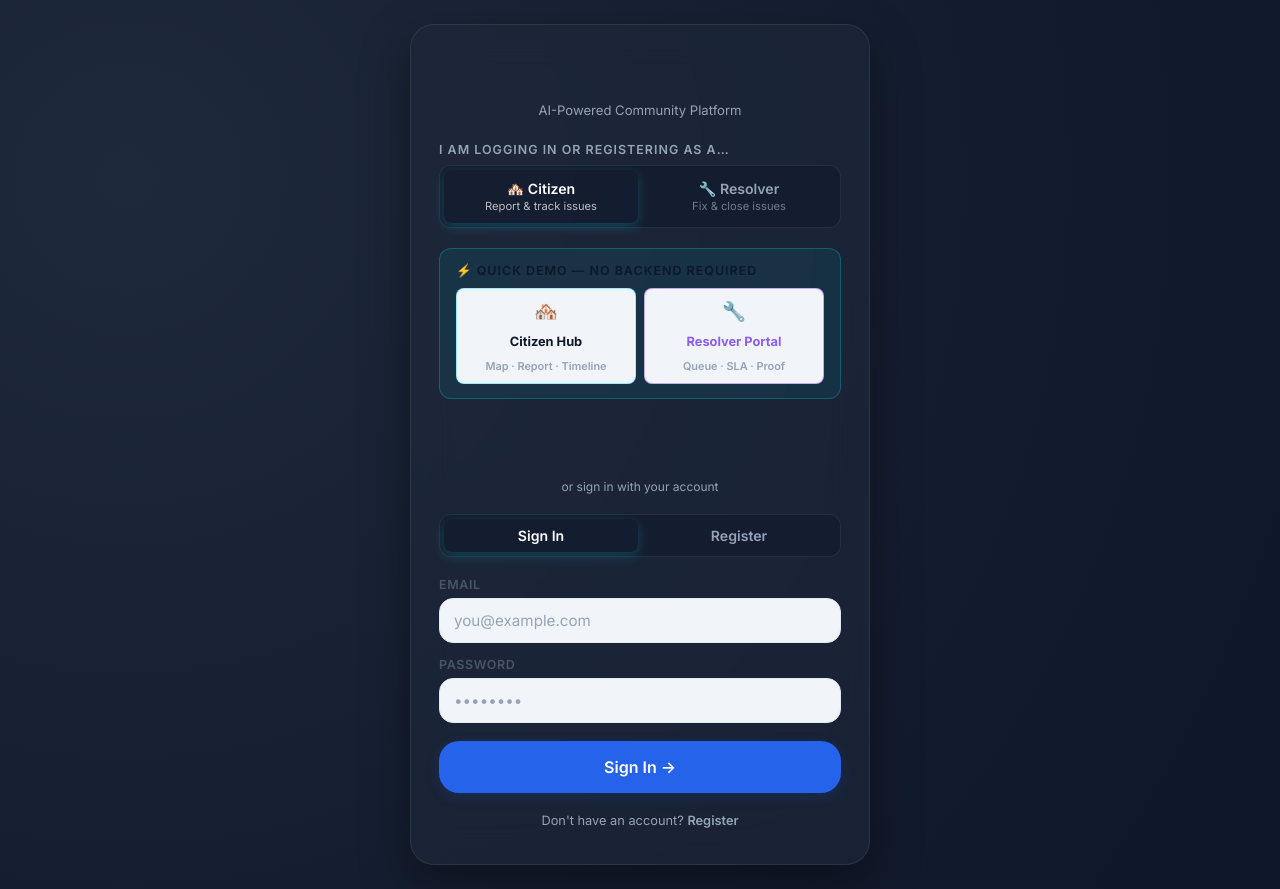
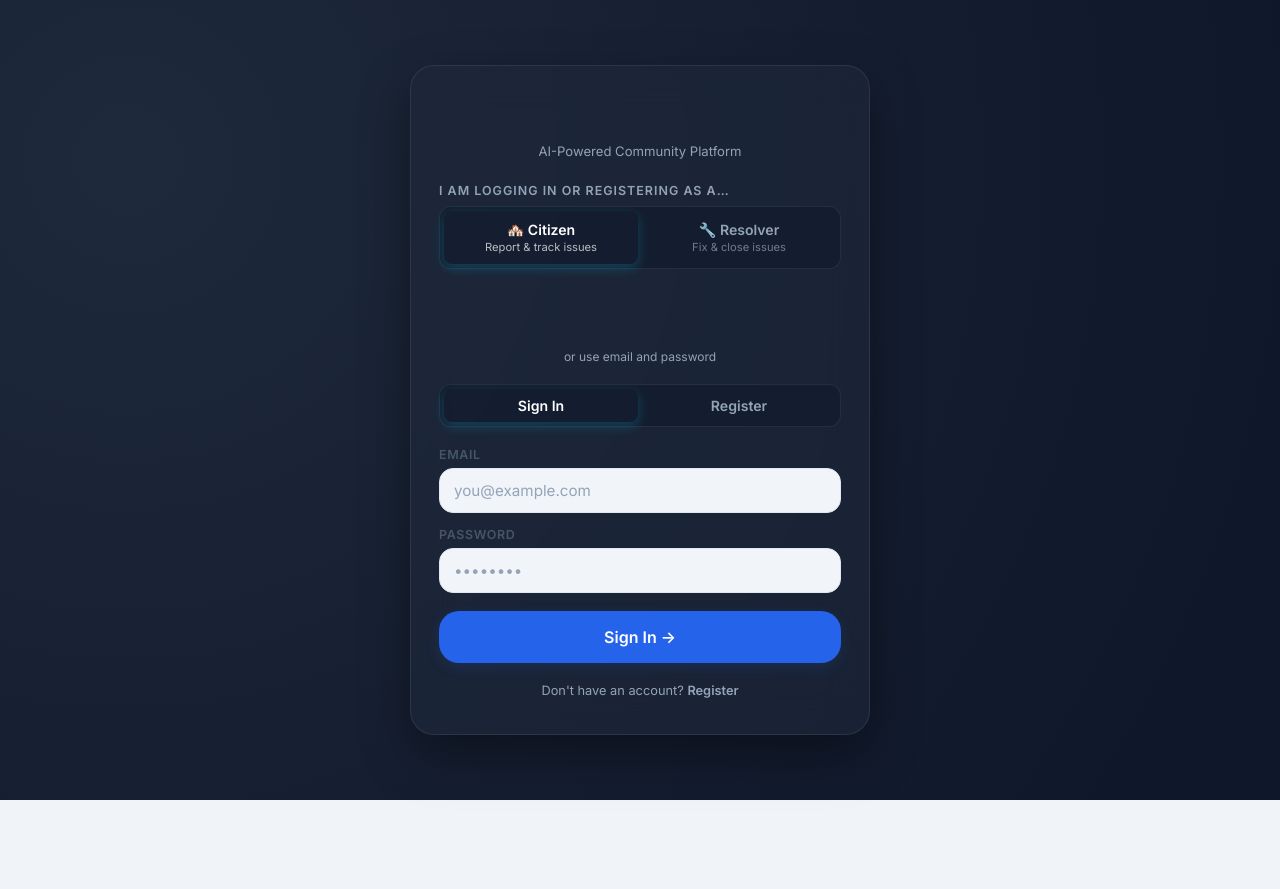
Before and after one commit to yash1746/Civicgrid, a React (Vite) app in the folder frontend/: page /login in a window 1280 px wide. After the commit the page ends 800 px from the top, so only its background shows below. Built offline with nearby package versions, Linux system fonts and the light colour scheme; no server answers.

Commit message:
style: remove demo mode shortcuts and clean up Login.jsx markup layout

```diff
--- a/frontend/src/pages/Login.jsx
+++ b/frontend/src/pages/Login.jsx
@@ -8,23 +8,7 @@ import { useNavigate } from 'react-router-dom'
 import { login, register, googleLogin } from '../api/civicgrid.js'
 import useStore from '../store/useStore.js'
 
-// ── Demo users (no backend needed) ────────────────────────────────────────
-const DEMO_USERS = {
-  citizen: {
-    id: 'demo-citizen-001',
-    email: 'citizen@demo.civicgrid',
-    full_name: 'Aryan Demo',
-    role: 'citizen',
-    civic_trust_score: 175,
-  },
-  resolver: {
-    id: 'demo-resolver-001',
-    email: 'resolver@demo.civicgrid',
-    full_name: 'Priya Resolver',
-    role: 'resolver',
-    civic_trust_score: 520,
-  },
-}
+
 
 export default function Login() {
   const [mode, setMode] = useState('login')      // 'login' | 'register'
@@ -88,12 +72,7 @@ export default function Login() {
     }
   }, [role]) // Refresh Google sign-in config when the role changes!
 
-  // ── Demo Mode login (no backend required) ────────────────────────────
-  const handleDemoLogin = (demoRole) => {
-    const demoUser = DEMO_USERS[demoRole]
-    setAuth(demoUser, 'demo-token-civicgrid')
-    navigate(demoRole === 'resolver' ? '/resolver' : '/')
-  }
+
 
   // ── Real backend login ───────────────────────────────────────────────
   const handleSubmit = async (e) => {
@@ -160,48 +139,6 @@ export default function Login() {
           </div>
         </div>
 
-        {/* ── DEMO MODE BANNER ─────────────────────────────────────── */}
-        <div style={{
-          background: 'rgba(0,229,255,0.07)',
-          border: '1px solid rgba(0,229,255,0.25)',
-          borderRadius: '12px',
-          padding: '14px 16px',
-          marginBottom: '20px',
-        }}>
-          <p style={{ fontSize: '0.78rem', fontWeight: 600, color: 'var(--civic-cyan)',
-                       marginBottom: '10px', textTransform: 'uppercase', letterSpacing: '1px' }}>
-            ⚡ Quick Demo — No Backend Required
-          </p>
-          <div style={{ display: 'grid', gridTemplateColumns: '1fr 1fr', gap: '8px' }}>
-            <button
-              id="demo-citizen-btn"
-              className="btn btn-ghost btn-sm"
-              style={{ borderColor: 'rgba(0,229,255,0.4)', color: 'var(--civic-cyan)',
-                       flexDirection: 'column', height: 'auto', padding: '10px 8px' }}
-              onClick={() => handleDemoLogin('citizen')}
-            >
-              <span style={{ fontSize: '1.2rem' }}>🏘️</span>
-              <span style={{ fontWeight: 700, marginTop: '3px' }}>Citizen Hub</span>
-              <span style={{ fontSize: '0.68rem', color: 'var(--text-muted)', marginTop: '2px' }}>
-                Map · Report · Timeline
-              </span>
-            </button>
-            <button
-              id="demo-resolver-btn"
-              className="btn btn-ghost btn-sm"
-              style={{ borderColor: 'rgba(124,58,237,0.4)', color: 'var(--civic-purple)',
-                       flexDirection: 'column', height: 'auto', padding: '10px 8px' }}
-              onClick={() => handleDemoLogin('resolver')}
-            >
-              <span style={{ fontSize: '1.2rem' }}>🔧</span>
-              <span style={{ fontWeight: 700, marginTop: '3px' }}>Resolver Portal</span>
-              <span style={{ fontSize: '0.68rem', color: 'var(--text-muted)', marginTop: '2px' }}>
-                Queue · SLA · Proof
-              </span>
-            </button>
-          </div>
-        </div>
-
         {/* Google Sign-In Button */}
         <div style={{ marginBottom: '20px' }}>
           <div id="google-signin-btn" style={{ width: '100%', minHeight: '40px' }}></div>
@@ -211,7 +148,7 @@ export default function Login() {
         <div style={{ display: 'flex', alignItems: 'center', gap: '12px', marginBottom: '20px' }}>
           <div style={{ flex: 1, height: '1px', background: 'var(--border-subtle)' }} />
           <span style={{ fontSize: '0.75rem', color: 'var(--text-muted)', whiteSpace: 'nowrap' }}>
-            or sign in with your account
+            or use email and password
           </span>
           <div style={{ flex: 1, height: '1px', background: 'var(--border-subtle)' }} />
         </div>
```
Also changed, not shown: 1 other file (tests, documents, lock files or other folders).
